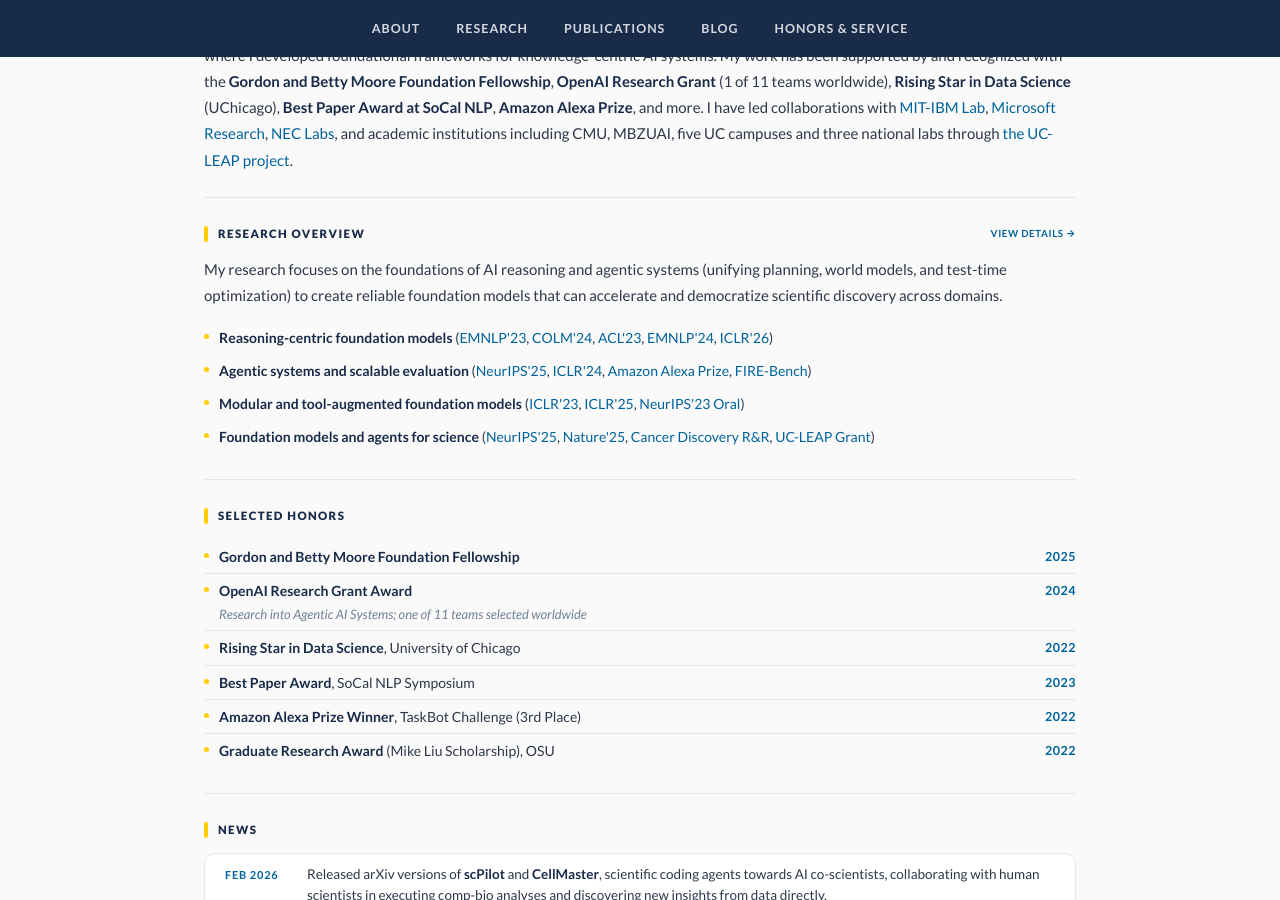
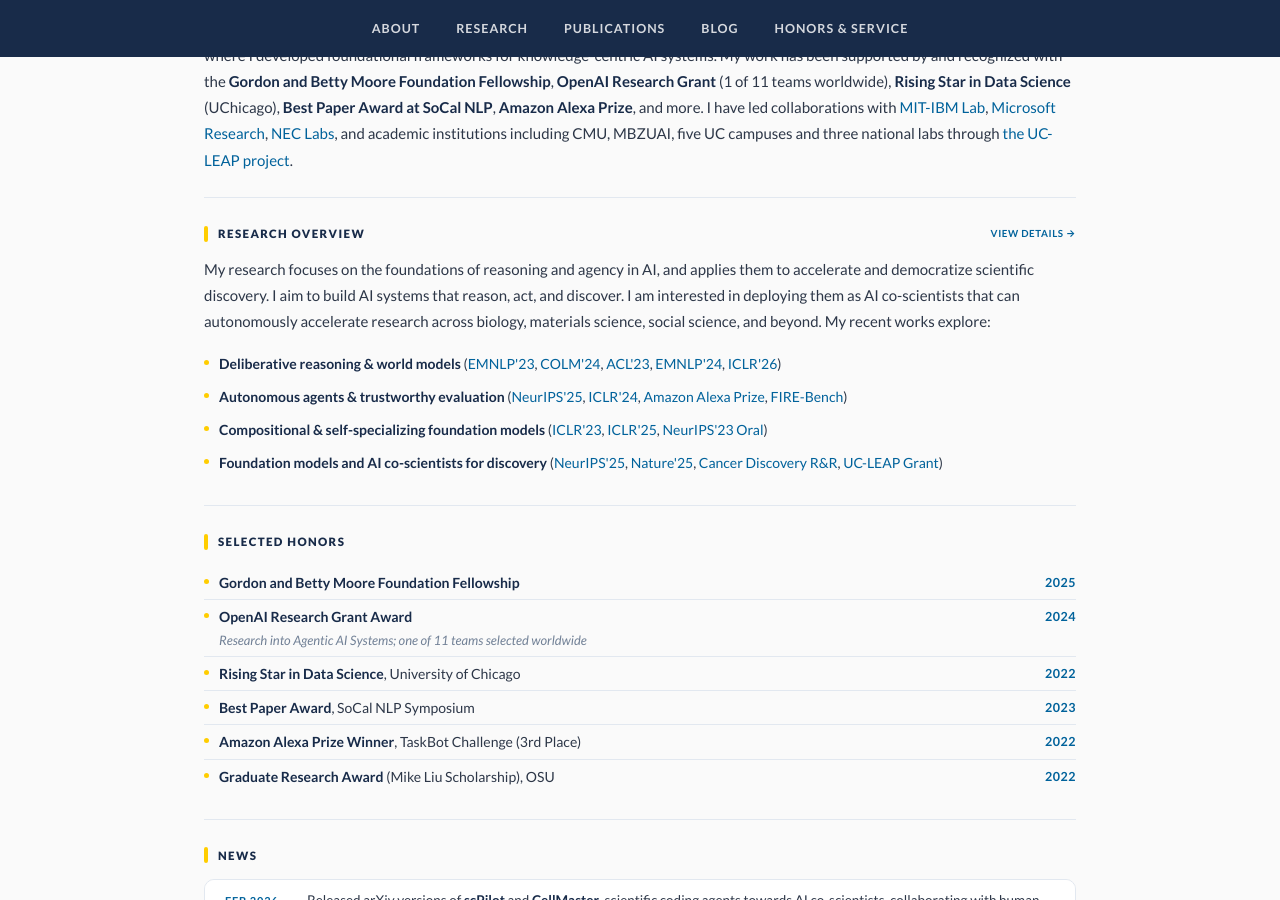
Before and after one commit to zhenwang9102/zhenwang9102.github.io, a Jekyll site: the page built from _posts/2019-06-02-venue.markdown, in a window 1280 px wide and 900 px high, scrolled down 309 px. Built offline with Jekyll 4.4.1, drawn with Linux system fonts in a browser that asks for light colours.

Commit message:
Update default.html

```diff
--- a/_layouts/default.html
+++ b/_layouts/default.html
@@ -424,13 +424,13 @@
       </h2>
 
       <p>
-        My research focuses on the foundations of AI reasoning and agentic systems (unifying planning, world models, and test-time optimization) to create reliable foundation models that can accelerate and democratize scientific discovery across domains.
+        My research focuses on the <a>foundations of reasoning and agency in AI</a>, and applies them to accelerate and democratize scientific discovery. I aim to build AI systems that reason, act, and discover. I am interested in deploying them as AI co-scientists that can autonomously accelerate research across biology, materials science, social science, and beyond. My recent works explore:
       </p>
       <ul>
-        <li><strong>Reasoning-centric foundation models</strong> (<a href="https://arxiv.org/abs/2305.14992">EMNLP'23</a>, <a href="https://arxiv.org/abs/2404.05221">COLM'24</a>, <a href="https://arxiv.org/abs/2210.01293">ACL'23</a>, <a href="https://arxiv.org/abs/2411.08733">EMNLP'24</a>, <a href="https://openreview.net/pdf?id=pEJAja73dk">ICLR'26</a>)</li>
-        <li><strong>Agentic systems and scalable evaluation</strong> (<a href="https://sites.google.com/view/law-2025">NeurIPS'25</a>, <a href="https://arxiv.org/abs/2310.16427">ICLR'24</a>, <a href="https://www.amazon.science/alexa-prize/three-top-performers-emerge-in-inaugural-alexa-prize-taskbot-challenge">Amazon Alexa Prize</a>, <a href="https://arxiv.org/abs/2602.02905">FIRE-Bench</a>)</li>
-        <li><strong>Modular and tool-augmented foundation models</strong> (<a href="https://arxiv.org/abs/2303.02861">ICLR'23</a>, <a href="https://arxiv.org/abs/2406.12034">ICLR'25</a>, <a href="https://arxiv.org/abs/2305.11554">NeurIPS'23 Oral</a>)</li>
-        <li><strong>Foundation models and agents for science</strong> (<a href="https://arxiv.org/abs/2602.11609">NeurIPS'25</a>, <a href="https://www.biorxiv.org/content/10.1101/2023.01.03.522354">Nature'25</a>, <a href="https://www.biorxiv.org/content/10.1101/2025.09.08.674723">Cancer Discovery R&R</a>, <a href="https://uc-leap.github.io/LEAP/about/">UC-LEAP Grant</a>)</li>
+        <li><strong>Deliberative reasoning & world models</strong> (<a href="https://arxiv.org/abs/2305.14992">EMNLP'23</a>, <a href="https://arxiv.org/abs/2404.05221">COLM'24</a>, <a href="https://arxiv.org/abs/2210.01293">ACL'23</a>, <a href="https://arxiv.org/abs/2411.08733">EMNLP'24</a>, <a href="https://openreview.net/pdf?id=pEJAja73dk">ICLR'26</a>)</li>
+        <li><strong>Autonomous agents & trustworthy evaluation</strong> (<a href="https://sites.google.com/view/law-2025">NeurIPS'25</a>, <a href="https://arxiv.org/abs/2310.16427">ICLR'24</a>, <a href="https://www.amazon.science/alexa-prize/three-top-performers-emerge-in-inaugural-alexa-prize-taskbot-challenge">Amazon Alexa Prize</a>, <a href="https://arxiv.org/abs/2602.02905">FIRE-Bench</a>)</li>
+        <li><strong>Compositional & self-specializing foundation models</strong> (<a href="https://arxiv.org/abs/2303.02861">ICLR'23</a>, <a href="https://arxiv.org/abs/2406.12034">ICLR'25</a>, <a href="https://arxiv.org/abs/2305.11554">NeurIPS'23 Oral</a>)</li>
+        <li><strong>Foundation models and AI co-scientists for discovery</strong> (<a href="https://arxiv.org/abs/2602.11609">NeurIPS'25</a>, <a href="https://www.biorxiv.org/content/10.1101/2023.01.03.522354">Nature'25</a>, <a href="https://www.biorxiv.org/content/10.1101/2025.09.08.674723">Cancer Discovery R&R</a>, <a href="https://uc-leap.github.io/LEAP/about/">UC-LEAP Grant</a>)</li>
       </ul>
     </section>
 
```
